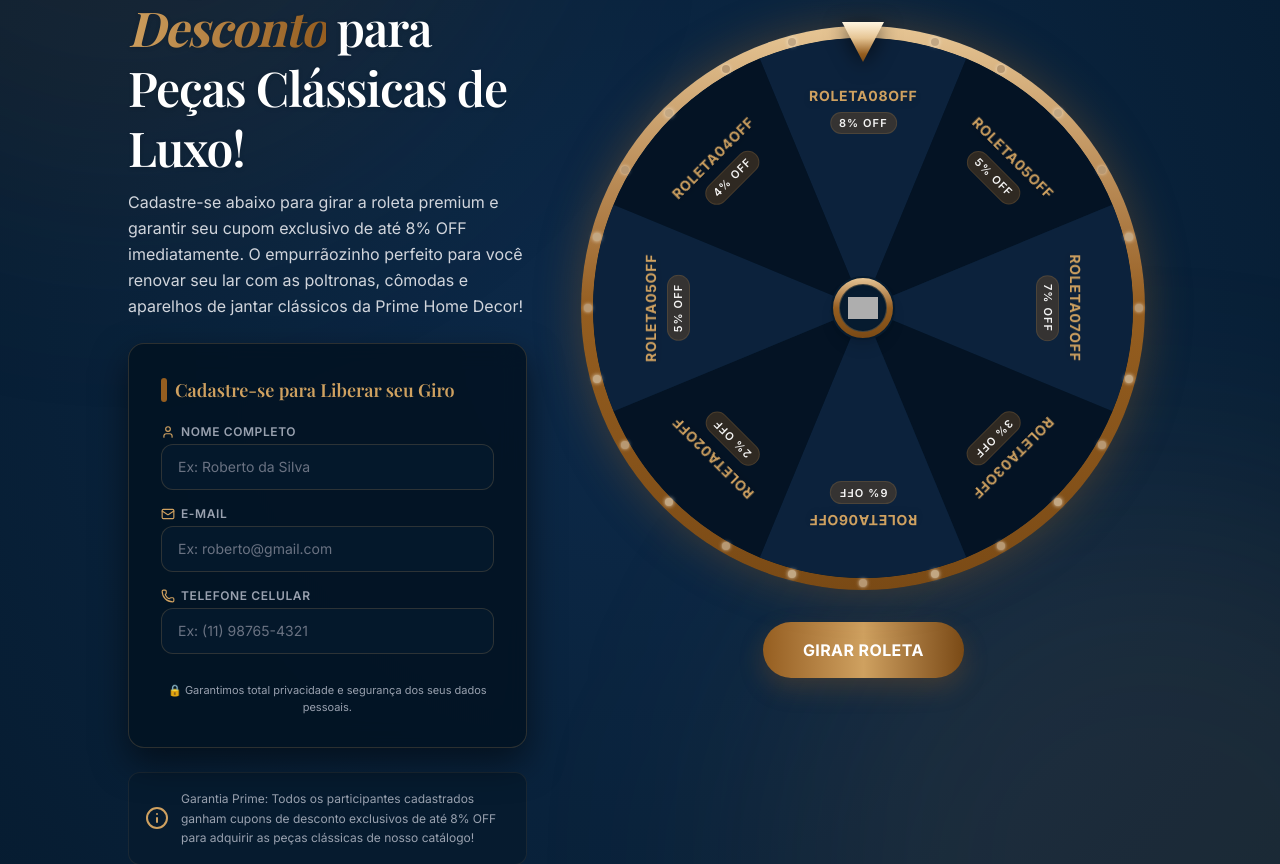
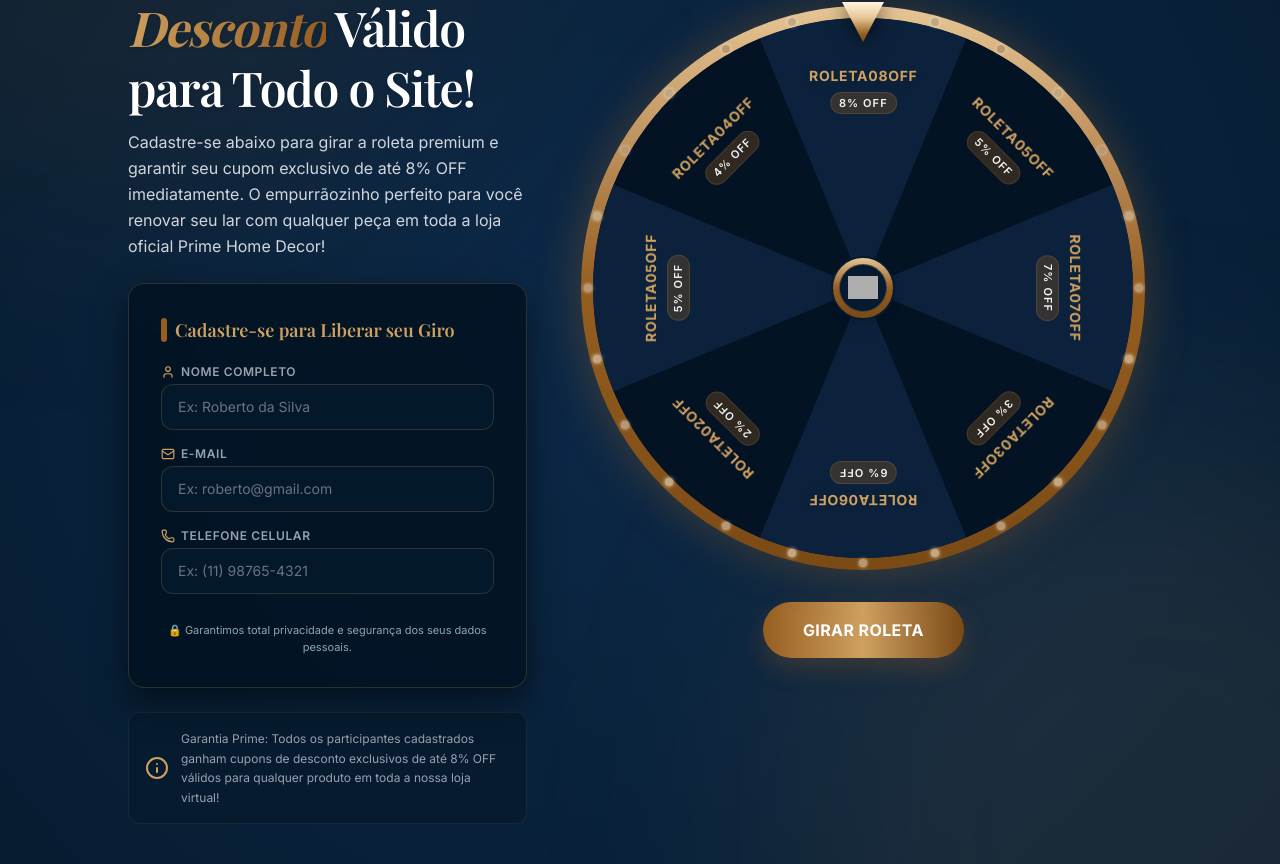
Before and after one commit to DaviChrysostomo/roletaprime, a React (Vite) app: page / in a window 1280 px wide. Shown: the part 315-1179 px from the top of the page. Built offline with nearby package versions, Linux system fonts and the light colour scheme; grey boxes are pictures that could not be loaded; a web font is replaced by a local one.

Commit message:
feat: update promotional offer messaging
Update copy to clarify that discount coupons are valid store-wide for all products.

```diff
--- a/src/App.tsx
+++ b/src/App.tsx
@@ -435,10 +435,10 @@ export default function App() {
               <Gift className="w-3.5 h-3.5" /> ✨ Oportunidade Exclusiva Prime Home Decor
             </span>
             <h1 className="text-3xl sm:text-4xl md:text-5xl font-serif font-semibold tracking-tight leading-tight text-white drop-shadow-sm">
-              Gire e Ganhe seu <span className="text-transparent bg-clip-text bg-gradient-to-r from-brand-gold-light via-brand-gold to-brand-caramel font-bold italic">Cupom de Desconto</span> para Peças Clássicas de Luxo!
+              Gire e Ganhe seu <span className="text-transparent bg-clip-text bg-gradient-to-r from-brand-gold-light via-brand-gold to-brand-caramel font-bold italic">Cupom de Desconto</span> Válido para Todo o Site!
             </h1>
             <p className="text-sm md:text-base text-gray-300 leading-relaxed max-w-md mx-auto lg:mx-0">
-              Cadastre-se abaixo para girar a roleta premium e garantir seu cupom exclusivo de até 8% OFF imediatamente. O empurrãozinho perfeito para você renovar seu lar com as poltronas, cômodas e aparelhos de jantar clássicos da Prime Home Decor!
+              Cadastre-se abaixo para girar a roleta premium e garantir seu cupom exclusivo de até 8% OFF imediatamente. O empurrãozinho perfeito para você renovar seu lar com qualquer peça em toda a loja oficial Prime Home Decor!
             </p>
           </div>
 
@@ -532,7 +532,7 @@ export default function App() {
           {!spinCompleted && (
             <div className="hidden lg:flex items-center gap-3 p-4 rounded-xl bg-brand-navy border border-brand-gold/10 text-xs text-gray-400 leading-relaxed">
               <Info className="w-6 h-6 text-brand-gold shrink-0" />
-              <span>Garantia Prime: Todos os participantes cadastrados ganham cupons de desconto exclusivos de até 8% OFF para adquirir as peças clássicas de nosso catálogo!</span>
+              <span>Garantia Prime: Todos os participantes cadastrados ganham cupons de desconto exclusivos de até 8% OFF válidos para qualquer produto em toda a nossa loja virtual!</span>
             </div>
           )}
         </div>
@@ -710,7 +710,7 @@ export default function App() {
                     Parabéns!
                   </h2>
                   <p className="text-sm text-gray-300">
-                    Você ganhou um cupom de desconto exclusivo da Prime Home Decor.
+                    Você ganhou um cupom de desconto exclusivo, válido para todo o site da Prime Home Decor.
                   </p>
                 </div>
 
@@ -763,7 +763,7 @@ export default function App() {
                     Tudo Pronto!
                   </h2>
                   <p className="text-sm text-gray-300">
-                    O código <strong className="text-brand-gold-light font-mono text-base">{winningCoupon?.code}</strong> foi copiado para a sua área de transferência. Use-o na finalização da sua compra!
+                    O código <strong className="text-brand-gold-light font-mono text-base">{winningCoupon?.code}</strong> foi copiado para a sua área de transferência. Use-o na finalização de qualquer compra em todo o nosso site!
                   </p>
                 </div>
 
```
